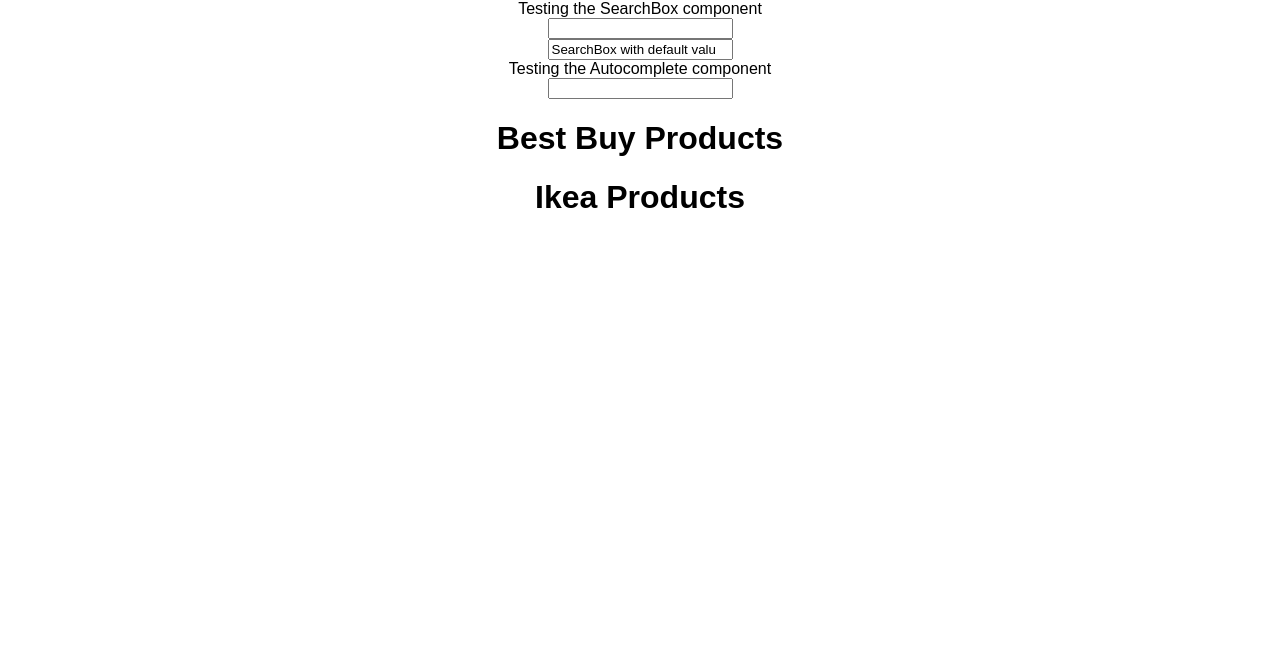
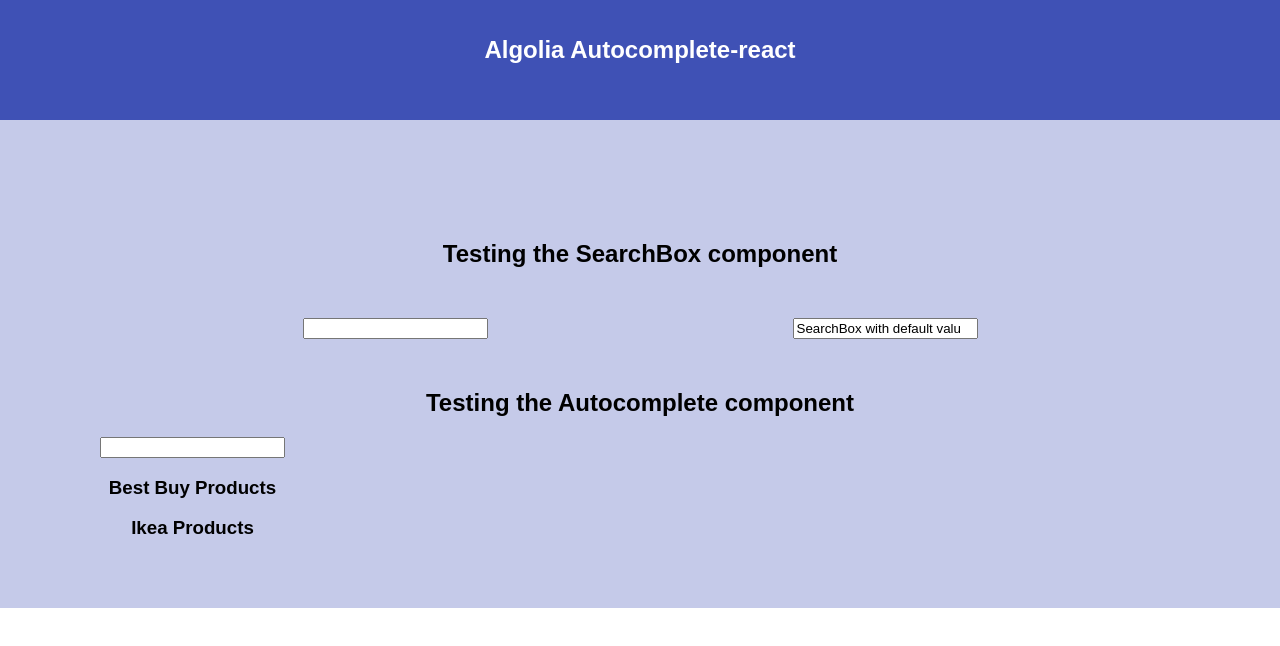
Before and after one commit to kant01ne/autocomplete-react, a React (Create React App) app: page / in a window 1280 px wide. Shown: the top 646 px of the page. Built offline with nearby package versions, Linux system fonts and the light colour scheme; no server answers.

Commit message:
tweak some css

```diff
--- a/src/App.css
+++ b/src/App.css
@@ -1,28 +1,44 @@
 .App {
   text-align: center;
-}
-
-.App-logo {
-  animation: App-logo-spin infinite 20s linear;
-  height: 80px;
+  background-color: #C5CAE9;
 }
 
 .App-header {
-  background-color: #222;
-  height: 150px;
+  background-color: #3F51B5;
+  height: 80px;
   padding: 20px;
   color: white;
+}
+
+.App-intro {
+  padding: 50px;
+  margin: 50px;
 }
 
 .App-title {
   font-size: 1.5em;
 }
 
-.App-intro {
-  font-size: large;
+.container {
+	display: flex;
 }
 
-@keyframes App-logo-spin {
-  from { transform: rotate(0deg); }
-  to { transform: rotate(360deg); }
+.flex-1 {
+  flex: 1;
 }
+
+.flex-2 {
+  flex: 2;
+}
+
+.flex-3 {
+  flex: 3;
+}
+
+.flex-4 {
+  flex: 4;
+}
+
+.margin-50 {
+  margin: 50px;
+}
--- a/src/App.js
+++ b/src/App.js
@@ -34,32 +34,37 @@
   render() {
     return (
       <div className="App">
-        <div>
-          <div>Testing the SearchBox component</div>
-          <div>
+        <header className="App-header">
+          <h1 className="App-title">Algolia Autocomplete-react</h1>
+        </header>
+        <div className="App-intro">
+          <h2>Testing the SearchBox component</h2>
+          <div className="container margin-50">
+            <div className="flex-2">
               <SearchBox
                 onChange={this.onSearchBoxInput}
               />
             </div>
-          <div>
+            <div className="flex-2">
               <SearchBox
                 defaultValue='SearchBox with default value'
                 onChange={this.onSearchBoxInput}
               />
             </div>
           </div>
-        <div>
-          <div>Testing the Autocomplete component</div>
+          <h2>Testing the Autocomplete component</h2>
+          <div className="container">
             <AutoComplete
               appId="latency"
               apiKey="6be0576ff61c053d5f9a3225e2a90f76"
             >
               <SearchBox/>
-            <h1>Best Buy Products</h1>
+              <h3>Best Buy Products</h3>
               <Index indexName="bestbuy" hit={BestBuyProduct}/>
-            <h1>Ikea Products</h1>
+              <h3>Ikea Products</h3>
               <Index indexName="ikea" hit={IkeaProduct}/>
             </AutoComplete>
+          </div>
         </div>
       </div>
     );
```
Lines whose indentation alone changed are shown as unchanged.
